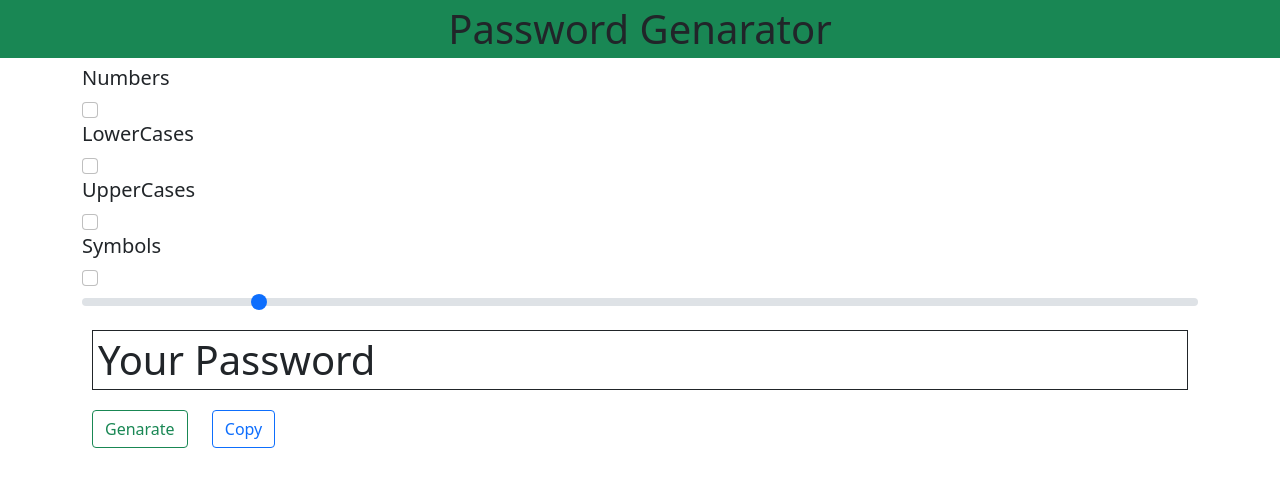
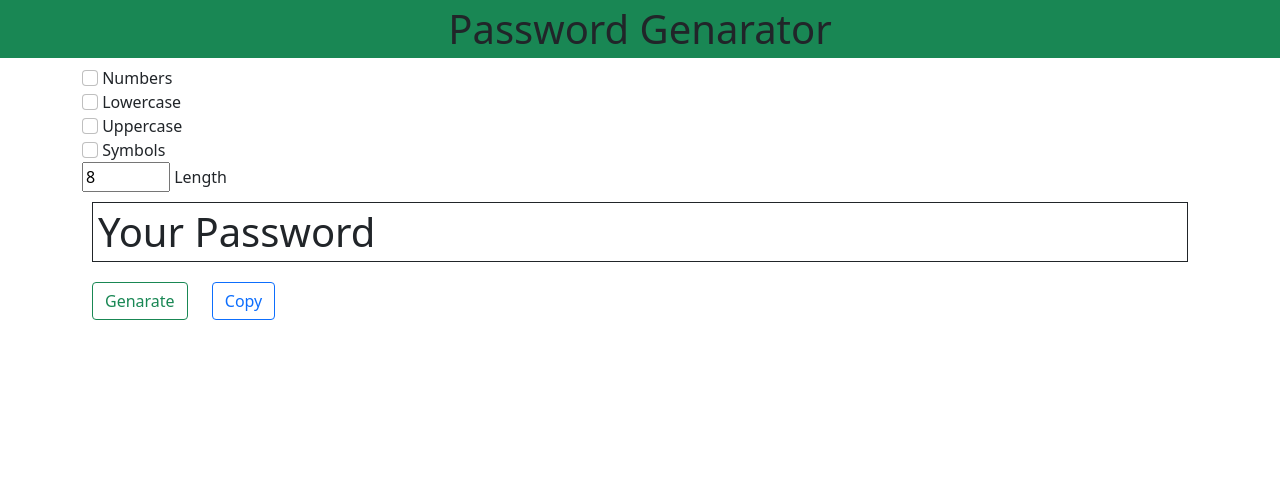
Before and after one commit to LakiraMD/Random-Password-Generator, a plain HTML site: page index.html in a window 1280 px wide. Drawn offline with nearby package versions, Linux system fonts and the light colour scheme.

Commit message:
Initial Commit

```diff
--- a/index.html
+++ b/index.html
@@ -12,15 +12,27 @@
 		<h1 class="text-center bg-success title">Password Genarator</h1>
 	</div>
 	<div class='container'>
-		<h5>Numbers</h5>
 		<input type="checkbox" class="form-check-input" id="noBtn" value="off">
-		<h5>LowerCases</h5>
+		<label class="form-check-label" for="gridCheck">
+        Numbers
+      	</label><br>
+
 		<input type="checkbox" class="form-check-input" id="lowBtn">
-		<h5>UpperCases</h5>
+		<label class="form-check-label" for="gridCheck">
+        Lowercase
+      	</label><br>
+
 		<input type="checkbox" class="form-check-input" id="upBtn">
-		<h5>Symbols</h5>
+		<label class="form-check-label" for="gridCheck">
+        Uppercase</label><br>
 		<input type="checkbox" class="form-check-input" id="symBtn">
-		<input type="range" class="form-range" id="range" min="4" max="30" value="8">
+		<label class="form-check-label" for="gridCheck">
+        Symbols
+      	</label><br>
+		<input type="number" class="custom-input" id="range" min="4" max="30"value='8'>
+		<label class="form-check-label" for="gridCheck">
+        Length
+      	</label><br>
 	</div>
 	<div class="container">
 		<h1 class="pad border border-dark margin" id="password">Your Password</h1>
```
